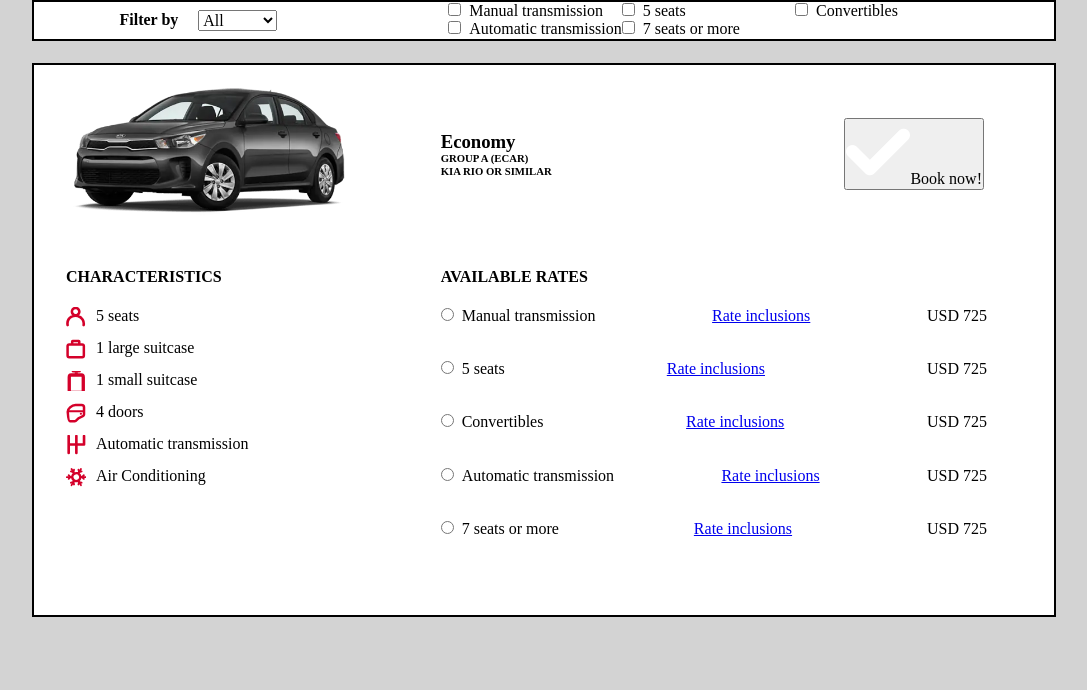
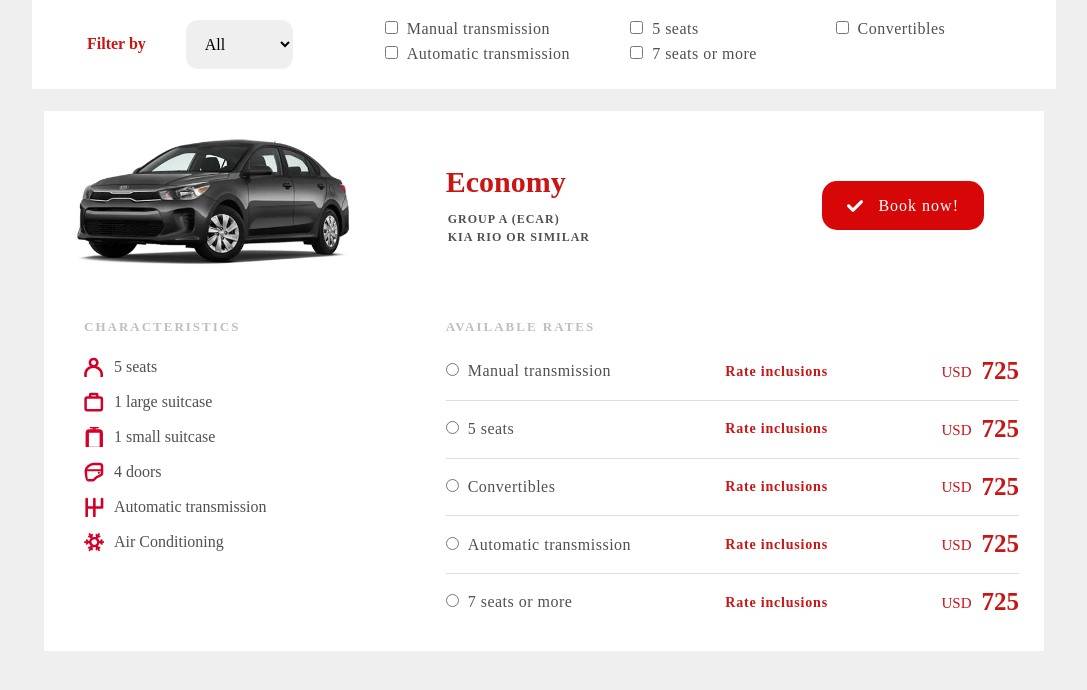
Before and after one commit to Mvillablancarodas/challenge-front2022, a plain HTML site: page index.html in a window 1280 px wide. Shown: the whole page, without its empty margins (96-1183 px from the left). Drawn offline with Linux system fonts and the light colour scheme.

Commit message:
Version 3

```diff
--- a/index.html
+++ b/index.html
@@ -42,9 +42,9 @@
 				</div>
 				<div class="carItem__head--details">
 					<div>
-						<h3>Economy</h3>
-						<h6>GROUP A (ECAR)</h6>
-						<h6>KIA RIO OR SIMILAR</h6>
+						<h2>Economy</h2>
+						<h5>GROUP A (ECAR)</h5>
+						<h5>KIA RIO OR SIMILAR</h5>
 					</div>
 					<div>
 						<button>
@@ -89,35 +89,50 @@
 								<input type="radio" name="tipo">&nbsp;&nbsp;Manual transmission
 							</label>
 							<a href="modalRates">Rate inclusions</a>
-							<p>USD 725</p>
+							<div>
+								<p>USD</p>
+								<p>725</p>
+							</div>
 						</li>
 						<li>
 							<label>
 								<input type="radio" name="tipo">&nbsp;&nbsp;5 seats
 							</label>
 							<a href="modalRates">Rate inclusions</a>
-							<p>USD 725</p>
+							<div>
+								<p>USD</p>
+								<p>725</p>
+							</div>
 						</li>
 						<li>
 							<label>
 								<input type="radio" name="tipo">&nbsp;&nbsp;Convertibles
 							</label>
 							<a href="modalRates">Rate inclusions</a>
-							<p>USD 725</p>
+							<div>
+								<p>USD</p>
+								<p>725</p>
+							</div>
 						</li>
 						<li>
 							<label>
 								<input type="radio" name="tipo">&nbsp;&nbsp;Automatic transmission
 							</label>
 							<a href="modalRates">Rate inclusions</a>
-							<p>USD 725</p>
+							<div>
+								<p>USD</p>
+								<p>725</p>
+							</div>
 						</li>
 						<li>
 							<label>
 								<input type="radio" name="tipo">&nbsp;&nbsp;7 seats or more
 							</label>
 							<a href="modalRates">Rate inclusions</a>
-							<p>USD 725</p>
+							<div>
+								<p>USD</p>
+								<p>725</p>
+							</div>
 						</li>
 					</ul>
 				</div>
--- a/style.css
+++ b/style.css
@@ -1,7 +1,7 @@
 .container {
+	background: #efefef;
 	height: 100vh;
 	width: 100vw;
-	background: lightgrey;
 	display: flex;
 	flex-direction: column;
 	align-items: center;
@@ -12,34 +12,53 @@
 .container__filter {
 	width: 1024px;
 	background: white;
-	border: 2px solid black;
+	padding: 20px 35px 20px 55px;
 	display: flex;
-	justify-content: space-around;
+	justify-content: space-between;
 }
 
 .filter__select {
 	display: flex;
 	justify-content: center;
 	align-items: center;
-	column-gap: 20px;
+	column-gap: 40px;
+}
+
+.filter__select h4 {
+	color: #ca1515;
+}
+
+.filter__select select {
+	border: none;
+	outline: none;
+	background: #efefef;
+	padding: 15px;
+	border-radius: 12px;
 }
 
 .filter__checkbox {
 	display: grid;
 	grid-template-rows: 1fr 1fr;
 	grid-template-columns: 1fr 1fr 1fr;
+	grid-column-gap: 40px;
+	color: #505050;
+	letter-spacing: 0.5px;
+}
+
+.filter__checkbox label:nth-child(2),
+.filter__checkbox label:nth-child(5) {
+	margin-left: 20px;
 }
 /*-----------------------------------------------------*/
 /*-----------------------------------------------------*/
 .container__carsList {
-	width: 1024px;
-	border: 2px solid black;
+	width: 1000px;
 }
 
 .carsList__carItem {
-	height: 550px;
+	height: 540px;
 	background: white;
-	padding: 20px;
+	padding: 25px;
 	display: grid;
 	grid-template-rows: 1fr 3fr;
 	grid-template-columns: 1fr 2fr;
@@ -49,7 +68,6 @@
 }
 /*-----------------------------------------------------*/
 .carItem__head--img {
-	margin-left: 12px;
 	grid-row: 1/2;
 	grid-column: 1/2;
 	justify-content: center;
@@ -61,7 +79,7 @@
 	object-fit: cover;
 }
 .carItem__head--details {
-	margin-right: 50px;
+	margin-right: 35px;
 	grid-row: 1/2;
 	grid-column: 2/3;
 	display: flex;
@@ -69,20 +87,60 @@
 	align-items: center;
 }
 
+.carItem__head--details div h2 {
+	font-size: 30px;
+	color: #ca1515;
+	margin-bottom: 12px;
+}
+
+.carItem__head--details div h5 {
+	font-size: 12px;
+	color: #505050;
+	padding: 2px;
+	letter-spacing: 1px;
+}
+
+.carItem__head--details div button {
+	background: #d80707;
+	border: none;
+	outline: none;
+	border-radius: 15px;
+	padding: 14px 25px 14px 25px;
+	color: white;
+	letter-spacing: 1px;
+}
+
+.carItem__head--details div button:hover {
+	background: #101010;
+}
+
+.carItem__head--details div button img {
+	height: 16px;
+	width: 16px;
+	margin-right: 15px;
+	position: relative;
+	top: 3px;
+}
 /*-----------------------------------------------------*/
 .carItem__main--charact {
-	margin-left: 12px;
+	margin-left: 15px;
 	grid-row: 2/3;
 	grid-column: 1/2;
 }
 
+.carItem__main--charact h4 {
+	color: #bfbfbf;
+	font-size: 13px;
+	letter-spacing: 2px;
+}
+
 .carItem__main--charact ul {
 	list-style: none;
-	margin-top: 20px;
+	margin-top: 22px;
 }
 
 .carItem__main--charact ul li {
-	margin: 0px 12px 12px 0px;
+	margin: 0px 12px 15px 0px;
 	display: flex;
 	align-items: center;
 	column-gap: 10px;
@@ -94,24 +152,75 @@
 	object-fit: cover;
 }
 
+.carItem__main--charact ul li p {
+	color: #505050;
+}
+
 .carItem__main--rates {
-	margin-right: 12px;
 	grid-row: 2/3;
 	grid-column: 2/3;
 }
 
+.carItem__main--rates h4 {
+	color: #bfbfbf;
+	font-size: 13px;
+	letter-spacing: 2px;
+}
+
 .carItem__main--rates ul {
 	list-style: none;
-	margin-top: 20px;
+	margin-top: 22px;
 }
 
 .carItem__main--rates ul li {
-	margin: 0px 35px 35px 0px;
+	padding: 14px 0;
+	border-bottom: 1px solid #dfdfdf;
+	display: grid;
+	grid-template-rows: 1fr;
+	grid-template-columns: 1fr 1fr 1fr;
+	justify-content: space-between;
+	align-items: center;
+}
+
+.carItem__main--rates ul li:first-child {
+	padding-top: 0px;
+}
+
+.carItem__main--rates ul li:last-child {
+	border-bottom: none;
+}
+
+.carItem__main--rates ul li label {
+	color: #505050;
+	letter-spacing: 0.5px;
+}
+
+.carItem__main--rates ul li a {
+	justify-self: end;
+	color: #ca1515;
+	font-size: 14px;
+	letter-spacing: 0.8px;
+	font-weight: 600;
+	text-decoration: none;
+}
+
+.carItem__main--rates ul li div {
+	justify-self: end;
+	color: #ca1515;
 	display: flex;
-	justify-content: space-between;
 	align-items: center;
 	column-gap: 10px;
 }
 
+.carItem__main--rates ul li div p:first-child {
+	font-size: 15px;
+	position: relative;
+	top: 1px;
+}
+
+.carItem__main--rates ul li div p:last-child {
+	font-size: 25px;
+	font-weight: 600;
+}
 /*-----------------------------------------------------*/
 /*-----------------------------------------------------*/
```
